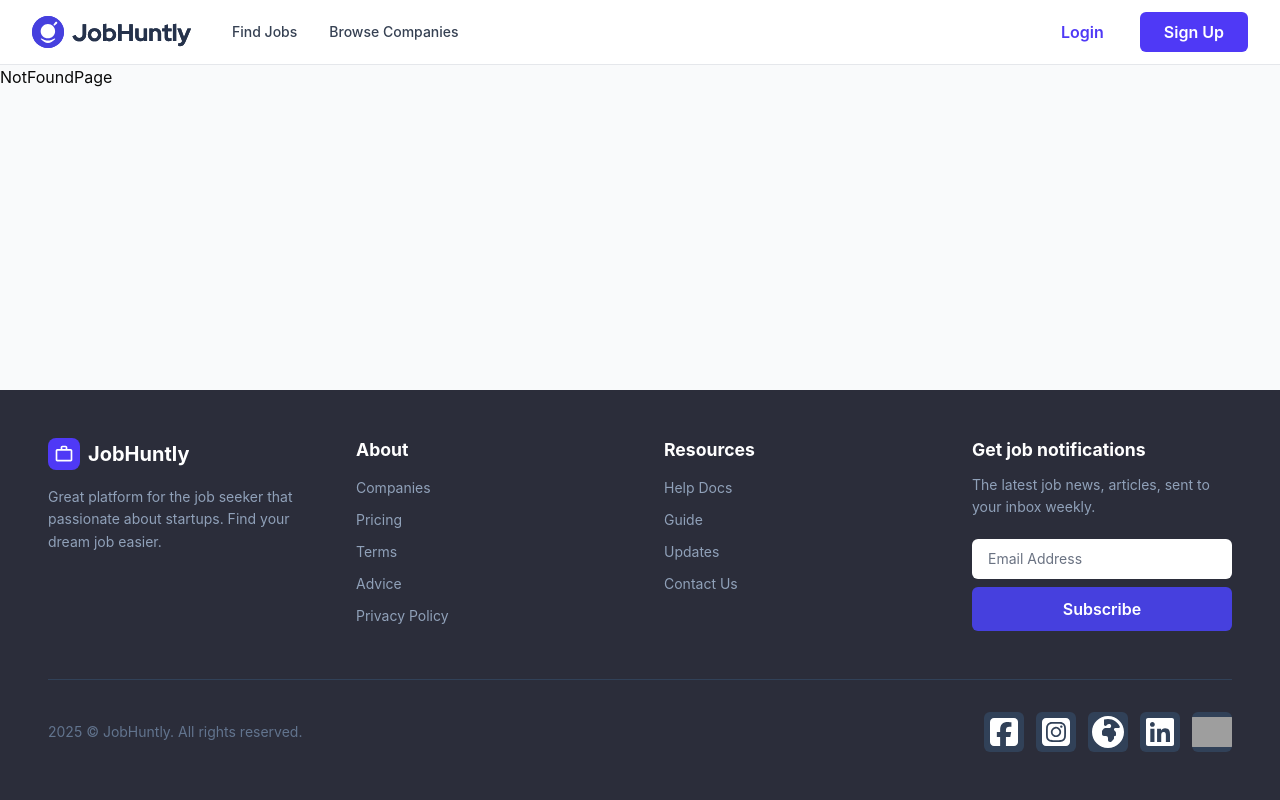
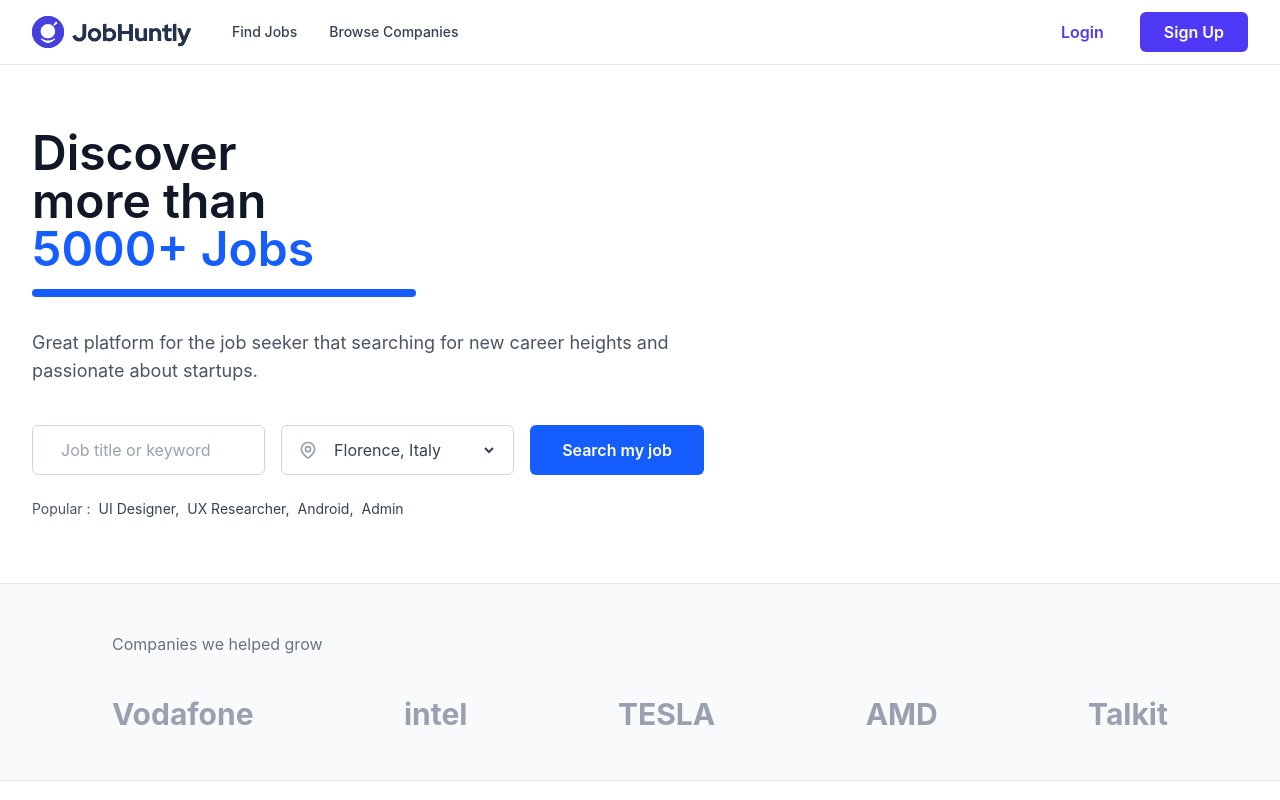
Before and after one commit to shehabgamaleldeen/JobHuntly-frontend, a React (Vite) app: page / in a window 1280 px wide. Shown: the top 800 px of the page. Built offline with nearby package versions, Linux system fonts and the light colour scheme; grey boxes are pictures that could not be loaded.

Commit message:
Add DashboardSettings route to App component and more things

```diff
--- a/src/App.tsx
+++ b/src/App.tsx
@@ -10,6 +10,7 @@ import NotFoundPage from './components/Basic/NotFoundPage';
 import JobDescriptions from './components/Applicants/JobDescriptions/jobDescriptions';
 import CompanyDashboard from './components/Recruiters/Dashboard/Dashboard';
 import CompanyPageWrapper from "./components/Applicants/CompanyProfile/CompanyPageWrapper";
+import DashboardSettings from "./components/Applicants/DashboardSettings/DashboardSettings";
 
 import './App.css';
 
@@ -21,19 +22,26 @@ function App() {
         <Navbar />
         <main className="grow">
           <Routes>
-            <Route path="/Landing" element={<LandingPage />} />
+            <Route path="/" element={<LandingPage />} />
             <Route path="/find-jobs" element={<FindJobs />} />
             <Route path="/browse-companies" element={<SearchCompanies />} />
             <Route path="/job-descriptions" element={<JobDescriptions />} />
             <Route path="/login" element={<Login />} />
             <Route path="/signup" element={<Signup />} />
             <Route path="*" element={<NotFoundPage />} />
-            // mariz
+
+
+            {/*mariz*/}
             <Route path="/companies" element={<CompanyPageWrapper />} />
             <Route path="/companies/:id" element={<CompanyPageWrapper />} />
-            // this is handled for now ( moaz )
+
+
+            {/*this is handled for now ( moaz )*/}
+            <Route path="/dashboardSettings" element={<DashboardSettings />} />
+
+
+            {/*Ahmed*/}
             <Route path="/company" element={<CompanyDashboard />} />
-            {/* <Route path="/" element={<DashboardSettings />} /> */}
           </Routes>
         </main>
         <Footer />
```
